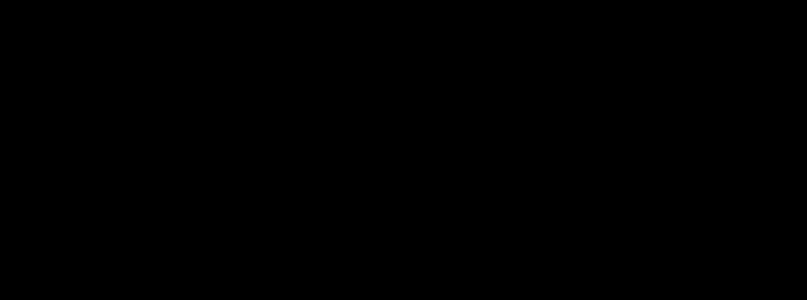
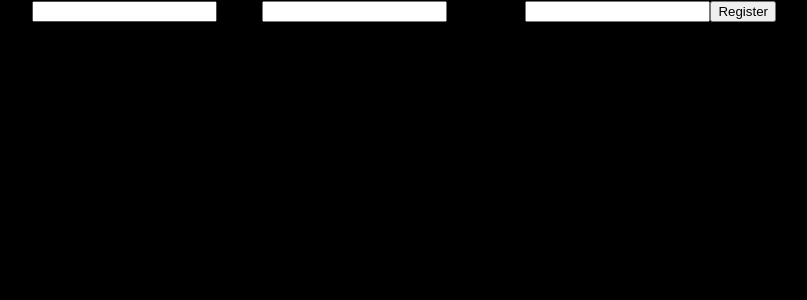
Before and after one commit to kv-n/kickit-react, a React (Create React App) app: page /register in a window 1280 px wide. Shown: the top 300 px of the page, without its empty margins (50-857 px from the left). Built offline with nearby package versions, Linux system fonts and the light colour scheme.

Commit message:
adds register and profile forms

```diff
--- a/src/App.js
+++ b/src/App.js
@@ -6,6 +6,7 @@
 import Profile from './Components/Profile/Profile'
 import { Route, Switch } from 'react-router-dom'
 import Splash from './Components/Landing/Landing'
+import Register from './Components/Register/Register'
 
 class App extends Component {
   state = {
@@ -30,6 +31,27 @@
   //     console.log(err)
   //   }
   // }
+
+  handleRegister = async (data) => {
+    try {
+      const registerResponse = await fetch('http://localhost:8000/api/v1/users', {
+        method: 'POST',
+        credentials: 'include',
+        body: JSON.stringify(data),
+        headers: {
+          'Content-Type': 'application/json'
+        }
+      })
+
+      const registerParsed = await registerResponse.json()
+      console.log(registerParsed)
+
+    } catch (err){
+      console.log(err)
+    }
+  }
+
+
   render() {
     const { shoes, users } = this.state
     return (
@@ -38,6 +60,7 @@
       <div>
         <Switch>
           <Route exact path={'/'} component={() => <Splash />} />
+          <Route exact path={'/register'} component={() => <Register  handleRegister={this.handleRegister}/>} />
           <Route exact path={'/shoes'} component={() => <ShoeIndex />} />
           <Route exact path={'/shoes/:id'} component={() => <ShowShoe />} />
           <Route exact path={'/profile'} component={() => <Profile />} />
--- a/src/Components/Profile/Profile.css
+++ b/src/Components/Profile/Profile.css
@@ -61,5 +61,5 @@
 }
 
 .input5 {
-    margin-bottom: 3rem;
+    margin-bottom: 1rem;
 }
--- a/src/Components/Profile/Profile.js
+++ b/src/Components/Profile/Profile.js
@@ -2,18 +2,66 @@
 import '../Profile/Profile.css'
 
 class Profile extends Component {
-    render(){
+
+    state = {
+
+    }
+
+    // userUpdate = (e) => {
+    //     e.preventDefault()
+    //     axios.put(`${process.env.REACT_APP_API_URL}/users/${this.props.user.id}`, this.state)
+    //         .then(res => {
+    //             (res.status === 200)
+    //                 ? this.props.history.push(`/users/${this.props.user.id}`)
+    //                 : console.log(res.error)
+    //         })
+    // }
+
+    handleInput = (e) => {
+        this.setState({
+            [e.target.name] : e.target.value
+        })
+    }
+
+    handleSubmit = async (e) => {
+        e.preventDefault();
+        const user = JSON.stringify({
+            "brand": "Adidas",
+            "name": "ultra-boost",
+            "description": "never worn",
+            "created_by": "1",
+            "size": "10.5",
+            "price": "200",
+            "picture": "google.com"
+        })
+
+        console.log(this.state)
+        const shoesResponse = await fetch('http://localhost:8000/api/v1/shoes', {
+          method: 'POST',
+          credentials: 'include',
+          body: JSON.stringify(this.state),
+          headers:{
+            'Content-Type': 'application/json'
+            }
+        });
+
+        console.log(shoesResponse, 'hello')
+    }
+
+    render() {
         return(
             <div className="profile-container">
                 <h1 className="profile-header">Add Kicks Here</h1>
-                <forms className="Forms-Container">
-                    <input className="input1" type="text" name="brand" placeholder="Brand" />
-                    <input className="input2" type="text" name="name" placeholder="Type" />
-                    <input className="input3" type="text" name="description" placeholder="Description" />
-                    <input className="input4" type="text" name="size" placeholder="Size" />
-                    <input className="input5" type="text" name="price" placeholder="Price" />
-                    <button className="profile-btn">Kickit</button>
-                </forms>
+                <form className="Forms-Container" onSubmit={this.handleSubmit}>
+                    <input className="input1" onChange={(e) => this.handleInput(e)} type="text" name="brand" placeholder="Brand" />
+                    <input className="input2" onChange={(e) => this.handleInput(e)} type="text" name="name" placeholder="Type" />
+                    <input className="input2" onChange={(e) => this.handleInput(e)} type="text" name="picture" placeholder="Picture" />
+                    <input className="input3" onChange={(e) => this.handleInput(e)} type="text" name="description" placeholder="Description" />
+                    <input className="input4" onChange={(e) => this.handleInput(e)} type="text" name="size" placeholder="Size" />
+                    <input className="input5" onChange={(e) => this.handleInput(e)} type="text" name="price" placeholder="Price" />
+                    <input className="input5" onChange={(e) => this.handleInput(e)} type="text" name="created_by" placeholder="created by" />
+                    <button type="submit" className="profile-btn">Kickit</button>
+                </form>
             </div>
         )
     }
--- /dev/null
+++ b/src/Components/Register/Register.js
@@ -0,0 +1,48 @@
+import React, { Component } from 'react';
+import { withRouter } from 'react-router-dom'
+
+
+class Register extends Component {
+  constructor(){
+    super();
+
+    this.state = {
+      username: '',
+      email: '',
+      password: '',
+    }
+  }
+
+  handleChange = (e) => {
+    this.setState({
+      [e.target.name]: e.target.value
+    })
+  }
+  handleSubmit = (e) => {
+    e.preventDefault()
+    this.props.handleRegister(this.state)
+    this.props.history.push("/shoes");
+  }
+  render(){
+    return (
+      <form onSubmit={this.handleSubmit}>
+        <label>
+          Username:
+          <input type='text' name='username' onChange={this.handleChange}/>
+        </label>
+        <label>
+          email:
+          <input type='email' name='email' onChange={this.handleChange}/>
+        </label>
+        <label>
+          password:
+          <input type='password' name='password' onChange={this.handleChange}/>
+        </label>
+        <button type='submit'>Register</button>
+      </form>
+
+      )
+  }
+}
+
+export default withRouter(Register);
```
Also changed, not shown: src/Components/Login/Login.js (deleted), src/Components/Register/Register.css (added).
